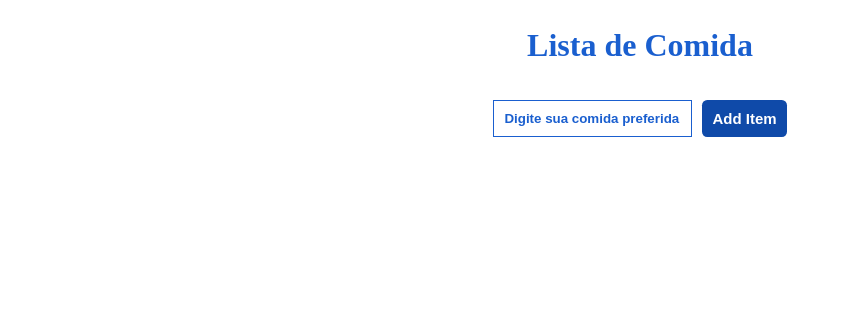
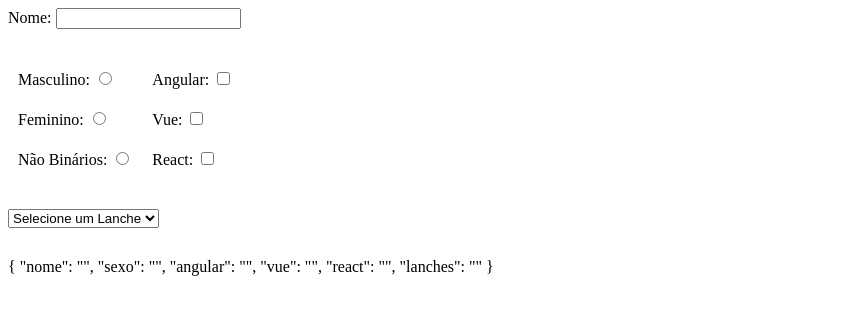
Before and after one commit to Gabriel4420/get-started-angular-vidafullstack, an Angular app: page / in a window 1280 px wide. Shown: the top 314 px of the page, without its empty margins (0-842 px from the left). Built offline with nearby package versions, Linux system fonts and the light colour scheme; no server answers.

Commit message:
Almost finishing the form

```diff
--- a/src/app/app.component.ts
+++ b/src/app/app.component.ts
@@ -31,8 +31,9 @@ import {
       <h1>Idade:{{ getData.age }} anos</h1>
     </ng-template>
     <app-output (sendData)="setData($event)"></app-output> -->
-    <app-food-add></app-food-add>
-    <app-food-list></app-food-list>
+    <!-- <app-food-add></app-food-add>
+    <app-food-list></app-food-list> -->
+    <app-forms></app-forms>
     <router-outlet></router-outlet>
   `,
 })
@@ -62,7 +63,7 @@ export class AppComponent implements OnInit {
     this.getData = event
   }
 
-   /* ngDoCheck(): void {
+  /* ngDoCheck(): void {
     console.log('DoCheck')
   }
 
--- a/src/app/app.module.ts
+++ b/src/app/app.module.ts
@@ -8,7 +8,8 @@ import { DatabindingComponent } from './databinding/databinding.component'
 import { FormsModule } from '@angular/forms'
 import { DiretivasEstruturaisComponent } from './diretivas-estruturais/diretivas-estruturais.component'
 import { DiretivasAtributesComponent } from './diretivas-atributes/diretivas-atributes.component'
-import { SharedModule } from './shared/shared.module'
+import { SharedModule } from './shared/shared.module';
+import { FormsComponent } from './forms/forms.component'
 
 @NgModule({
   declarations: [
@@ -17,6 +18,7 @@ import { SharedModule } from './shared/shared.module'
     DatabindingComponent,
     DiretivasEstruturaisComponent,
     DiretivasAtributesComponent,
+    FormsComponent,
   ],
   imports: [BrowserModule, AppRoutingModule, FormsModule, SharedModule],
   providers: [],
--- /dev/null
+++ b/src/app/forms/forms.component.html
@@ -0,0 +1,55 @@
+<form #submitForm="ngForm">
+    <label>
+        Nome:
+        <input type="text" name="nome" ngModel>
+    </label>
+
+    <div id="fields">
+        <div style="display: flex; flex-direction:column;">
+            <label>
+                Masculino:
+                <input type="radio" name="sexo" value="Masculino" ngModel>
+            </label>
+            <label>
+                Feminino:
+                <input type="radio" name="sexo" value="Feminino" ngModel>
+            </label>
+            <label>
+                Não Binários:
+                <input type="radio" name="sexo" value="NB" ngModel>
+            </label>
+        </div>
+
+        <div style="display: flex; flex-direction:column;">
+            <label>
+                Angular:
+                <input type="checkbox" name="angular" ngModel>
+            </label>
+            <label>
+                Vue:
+                <input type="checkbox" name="vue" ngModel>
+            </label>
+            <label>
+                React:
+                <input type="checkbox" name="react" ngModel>
+            </label>
+        </div>
+    </div>
+
+
+
+    <div class="selectedLanches">
+        <select name="lanches" ngModel>
+            <option value="">Selecione um Lanche</option>
+            <option *ngFor="let comida of listComidas" [ngValue]="comida">
+                {{comida.lanche}} - {{comida.preco}}
+            </option>
+        </select>
+    </div>
+
+
+
+
+</form>
+
+{{submitForm.value | json }}
--- /dev/null
+++ b/src/app/forms/forms.component.scss
@@ -0,0 +1,15 @@
+#fields {
+  display: flex;
+
+  margin: 1.875rem 0;
+  width: 100%;
+}
+
+div label {
+  padding: 0.625rem;
+}
+
+.selectedLanches {
+  display: flex;
+  margin-bottom: 30px;
+}
--- /dev/null
+++ b/src/app/forms/forms.component.ts
@@ -0,0 +1,18 @@
+import { Component, OnInit } from '@angular/core'
+
+@Component({
+  selector: 'app-forms',
+  templateUrl: './forms.component.html',
+  styleUrls: ['./forms.component.scss'],
+})
+export class FormsComponent implements OnInit {
+  public listComidas: Array<{ lanche: string; preco: string }> = [
+    { lanche: 'X-Salada', preco: 'R$13.90' },
+    { lanche: 'X-Bacon', preco: 'R$15.50' },
+    { lanche: 'X-Tudo', preco: 'R$17.70' },
+  ]
+
+  constructor() {}
+
+  ngOnInit(): void {}
+}
```
Also changed, not shown: 1 other file (tests, documents, lock files or other folders).
